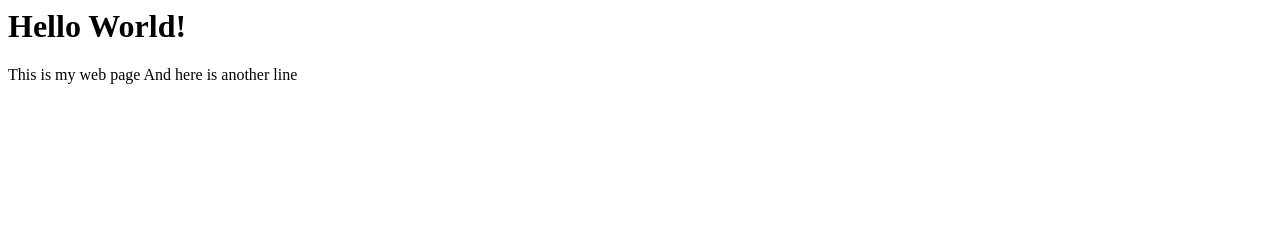
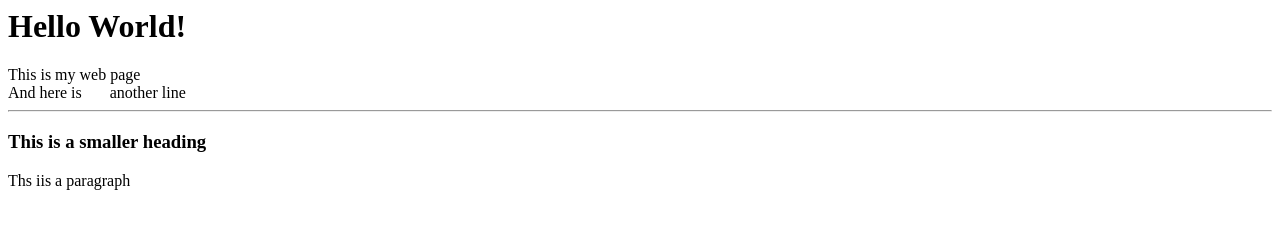
Before and after one commit to seungyoonFW/demo, a plain HTML site: page index.html in a window 1280 px wide. Drawn offline with Linux system fonts and the light colour scheme.

Commit message:
Update index.html

```diff
--- a/index.html
+++ b/index.html
@@ -4,7 +4,10 @@
 </head>
 <body>
   <h1>Hello World!</h1>
-  This is my web page
-  And here is another line
+  This is my web page <br />
+  And here is &nbsp;&nbsp;&nbsp;&nbsp;&nbsp;       another line
+  <hr size='2' />
+  <h3>This is a smaller heading</h3>
+  <p> Ths iis a paragraph</p>
 </body>
 </html>
```
